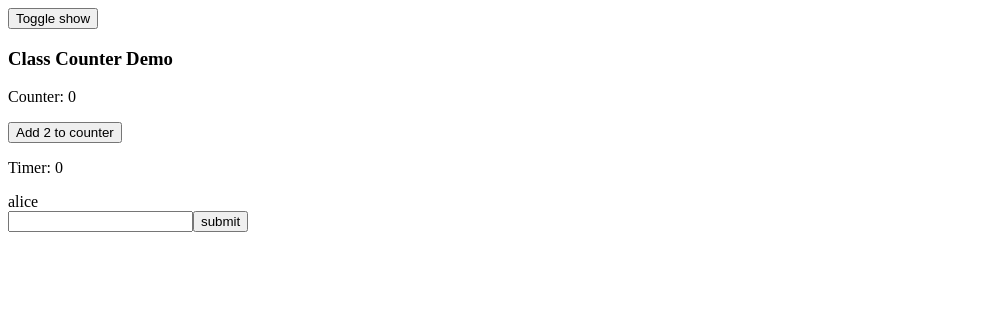
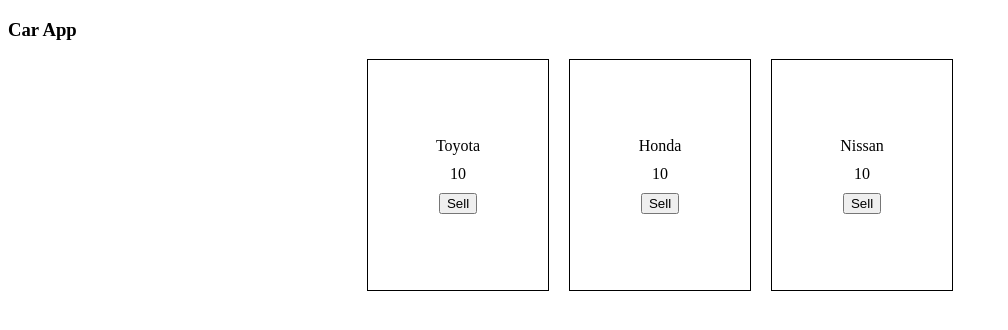
Before and after one commit to AdamZhou1029/training-20250630, a React (Vite) app: page / in a window 1280 px wide. Shown: the top 330 px of the page, without its empty margins (0-1008 px from the left). Built offline with nearby package versions, Linux system fonts and the light colour scheme.

Commit message:
Class Component 3

```diff
--- a/src/App.jsx
+++ b/src/App.jsx
@@ -6,6 +6,7 @@
 import Counter from "./components/Counter/Counter";
 import Todolist from "./components/Todolist/Todolist";
 import ClassDemo from "./components/ClassComponents/ClassDemo";
+import CarApp from "./components/ClassComponents/CarApp/CarApp";
 //auto complete
 function App() {
   const [show, setShow] = useState(true);
@@ -17,11 +18,12 @@
     <>
       {/* <EventDemo onClickButton={handleClick} /> */}
       {/* <Counter /> */}
-      <button id="toggle-btn" onClick={() => setShow(!show)}>
+      {/* <button id="toggle-btn" onClick={() => setShow(!show)}>
         Toggle show
       </button>
       {show && <ClassDemo name={"alice"} age={18} />}
-      <Todolist />
+      <Todolist /> */}
+      <CarApp />
     </>
   );
 }
--- /dev/null
+++ b/src/components/ClassComponents/CarApp/CarApp.jsx
@@ -0,0 +1,76 @@
+import React from "react";
+import InfoCard from "./InfoCard";
+
+const mockCarData = [
+  {
+    make: "Toyota",
+    quantity: 10,
+    id: 1,
+    date: new Date(),
+  },
+  {
+    make: "Honda",
+    quantity: 10,
+    id: 2,
+  },
+  {
+    make: "Nissan",
+    quantity: 10,
+    id: 3,
+  },
+];
+
+// CarApp
+
+/**
+ * mock data
+ * make
+ * quantity
+ * id
+ *
+ * display the car info in a card
+ * button, to sell a car
+ */
+
+class CarApp extends React.Component {
+  // constructor(props){
+  //   super(props)
+
+  // }
+
+  state = {
+    cars: [...mockCarData],
+  };
+
+  handleSell = (id) => {
+    const updatedCars = this.state.cars.map((car) => {
+      if (car.id === id) {
+        return { ...car, quantity: car.quantity - 1 };
+      }
+      return car;
+    });
+
+    this.setState({
+      cars: updatedCars,
+    });
+  };
+
+  render() {
+    console.log("car data", this.state.cars);
+    const newObj = JSON.parse(JSON.stringify(this.state.cars));
+    console.log("newObj", newObj);
+    return (
+      <>
+        <h3>Car App</h3>
+
+        <ul style={{ display: "flex", justifyContent: "center", gap: "20px" }}>
+          {this.state.cars.map((car) => (
+            <InfoCard key={car.id} car={car} handleSell={this.handleSell} />
+          ))}
+        </ul>
+      </>
+    );
+  }
+}
+
+export default CarApp;
--- /dev/null
+++ b/src/components/ClassComponents/CarApp/InfoCard.jsx
@@ -0,0 +1,41 @@
+import { Component, PureComponent } from "react";
+
+// PureComponent: implement a default shouldComponentUpdate method
+
+// stateless component: do not manage state internally, only receive props
+
+class InfoCard extends PureComponent {
+  render() {
+    const { make, quantity, id } = this.props.car;
+
+    console.log(`${make} rendered`);
+    return (
+      <div
+        style={{
+          width: "150px",
+          height: "200px",
+          display: "flex",
+          flexDirection: "column",
+          justifyContent: "center",
+          alignItems: "center",
+          gap: "10px",
+          border: "1px solid black",
+          padding: "15px",
+        }}
+      >
+        <div>{make}</div>
+        <div>{quantity}</div>
+        <button onClick={() => this.props.handleSell(id)}>Sell</button>
+      </div>
+    );
+  }
+
+  // shouldComponentUpdate(nextProps) {
+  //   if (this.props.car === nextProps.car) {
+  //     return false;
+  //   }
+  //   return true;
+  // }
+}
+
+export default InfoCard;
```
